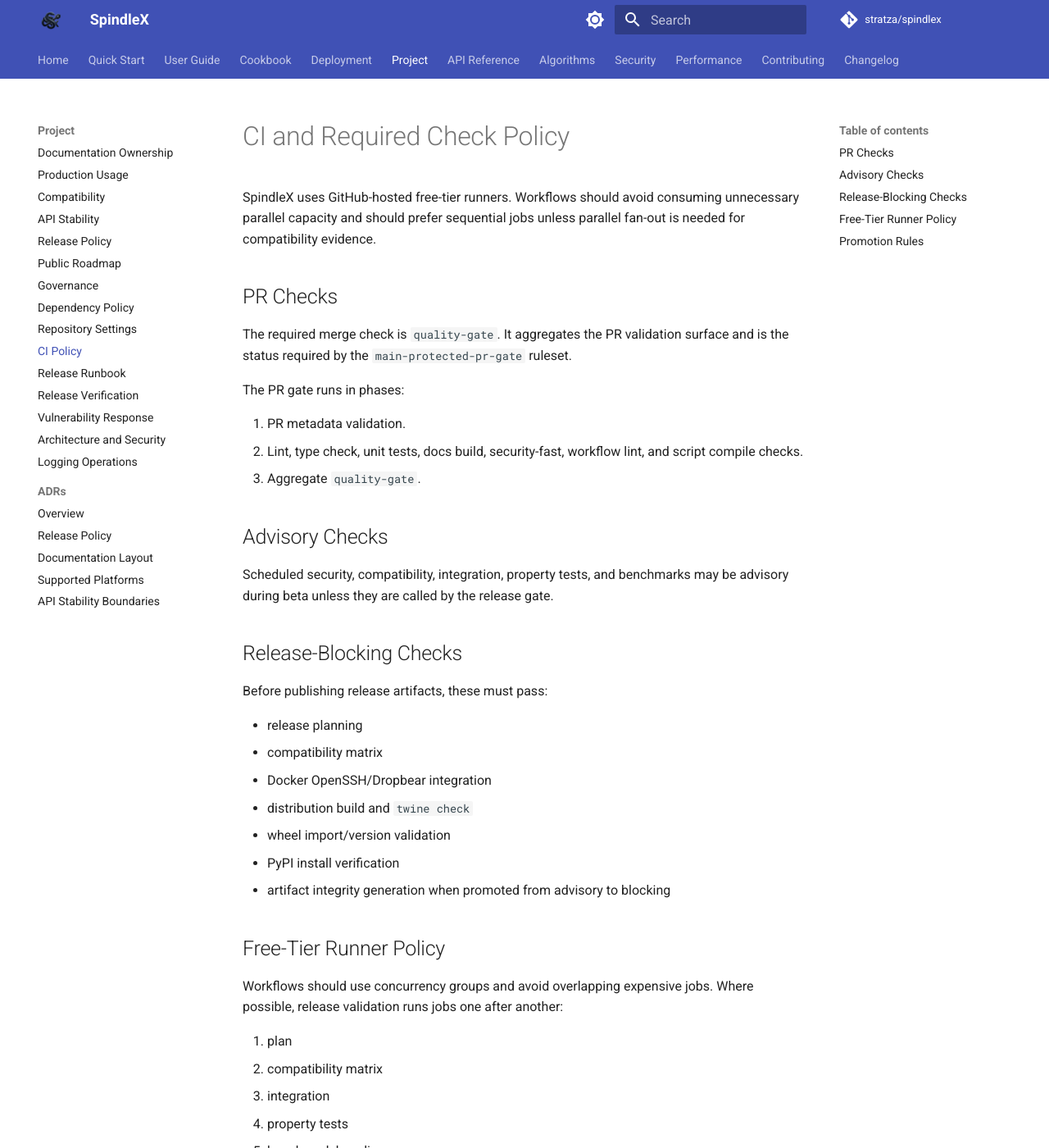
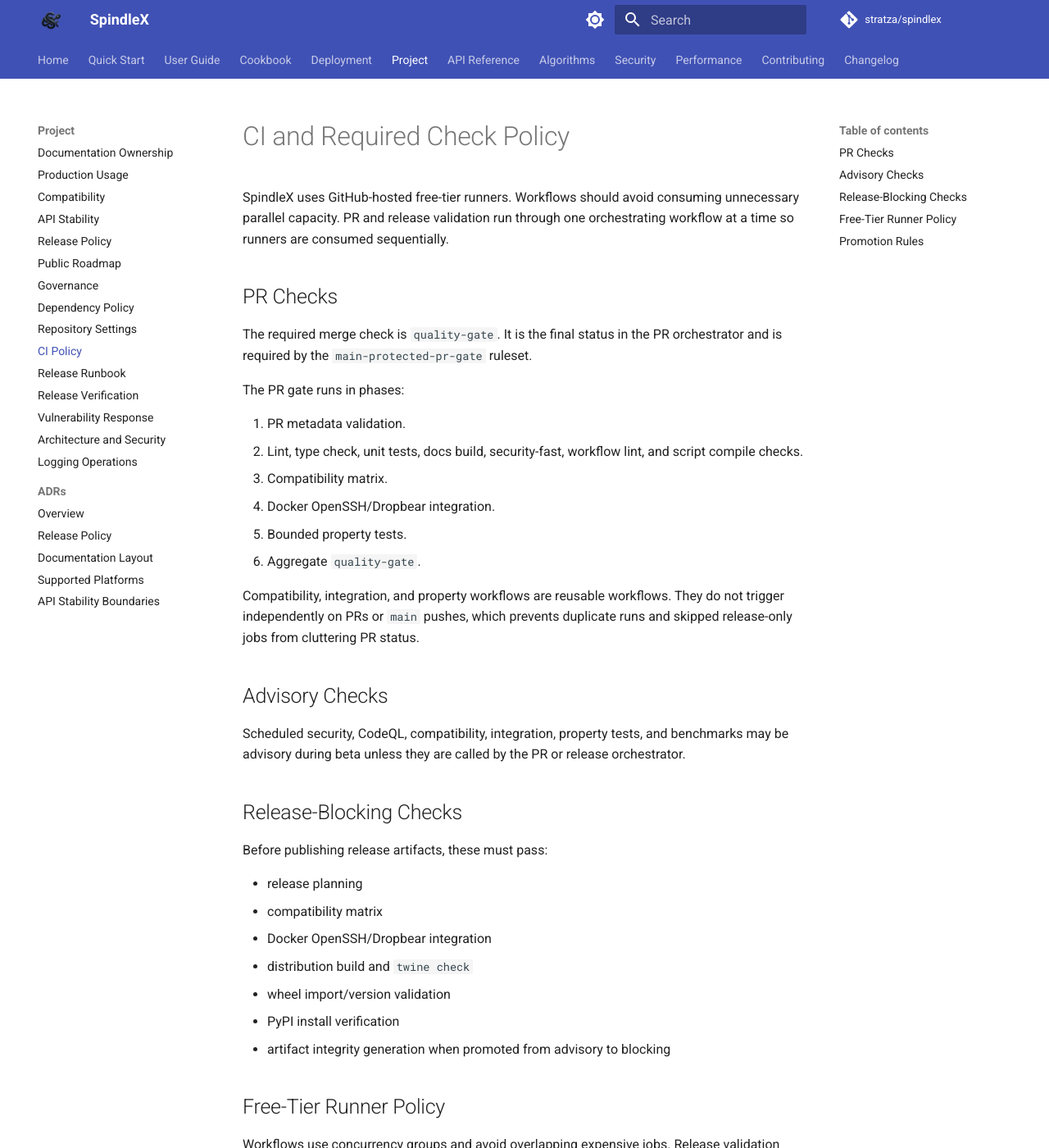
Before and after one commit to stratza/spindlex, an MkDocs documentation site: the page built from docs/ci-policy.md, in a window 1280 px wide and 1400 px high. Shown: the whole window at 82% size. Built offline with MkDocs 1.6.1 and Material for MkDocs 9.7.7, drawn with Linux system fonts in a browser that asks for light colours; comment, search, counter and statistics services are not loaded; some of the changed text lies outside the part shown.

Commit message:
serialize pr and release workflows

```diff
--- a/docs/ci-policy.md
+++ b/docs/ci-policy.md
@@ -1,25 +1,33 @@
 # CI and Required Check Policy
 
 SpindleX uses GitHub-hosted free-tier runners. Workflows should avoid consuming
-unnecessary parallel capacity and should prefer sequential jobs unless parallel
-fan-out is needed for compatibility evidence.
+unnecessary parallel capacity. PR and release validation run through one
+orchestrating workflow at a time so runners are consumed sequentially.
 
 ## PR Checks
 
-The required merge check is `quality-gate`. It aggregates the PR validation
-surface and is the status required by the `main-protected-pr-gate` ruleset.
+The required merge check is `quality-gate`. It is the final status in the PR
+orchestrator and is required by the `main-protected-pr-gate` ruleset.
 
 The PR gate runs in phases:
 
 1. PR metadata validation.
 2. Lint, type check, unit tests, docs build, security-fast, workflow lint, and
    script compile checks.
-3. Aggregate `quality-gate`.
+3. Compatibility matrix.
+4. Docker OpenSSH/Dropbear integration.
+5. Bounded property tests.
+6. Aggregate `quality-gate`.
+
+Compatibility, integration, and property workflows are reusable workflows. They
+do not trigger independently on PRs or `main` pushes, which prevents duplicate
+runs and skipped release-only jobs from cluttering PR status.
 
 ## Advisory Checks
 
-Scheduled security, compatibility, integration, property tests, and benchmarks
-may be advisory during beta unless they are called by the release gate.
+Scheduled security, CodeQL, compatibility, integration, property tests, and
+benchmarks may be advisory during beta unless they are called by the PR or
+release orchestrator.
 
 ## Release-Blocking Checks
 
@@ -35,8 +43,8 @@ Before publishing release artifacts, these must pass:
 
 ## Free-Tier Runner Policy
 
-Workflows should use concurrency groups and avoid overlapping expensive jobs.
-Where possible, release validation runs jobs one after another:
+Workflows use concurrency groups and avoid overlapping expensive jobs. Release
+validation runs jobs one after another:
 
 1. plan
 2. compatibility matrix
@@ -46,7 +54,8 @@ Where possible, release validation runs jobs one after another:
 6. build and artifact verification
 7. publish
 
-Compatibility fan-out is allowed only where the matrix itself is the evidence.
+The compatibility matrix itself is also serialized: Ubuntu versions run in one
+job, then Windows, then macOS.
 
 ## Promotion Rules
 
```
Also changed, not shown: docs/security.md (+3 -2 lines), 7 other files.
